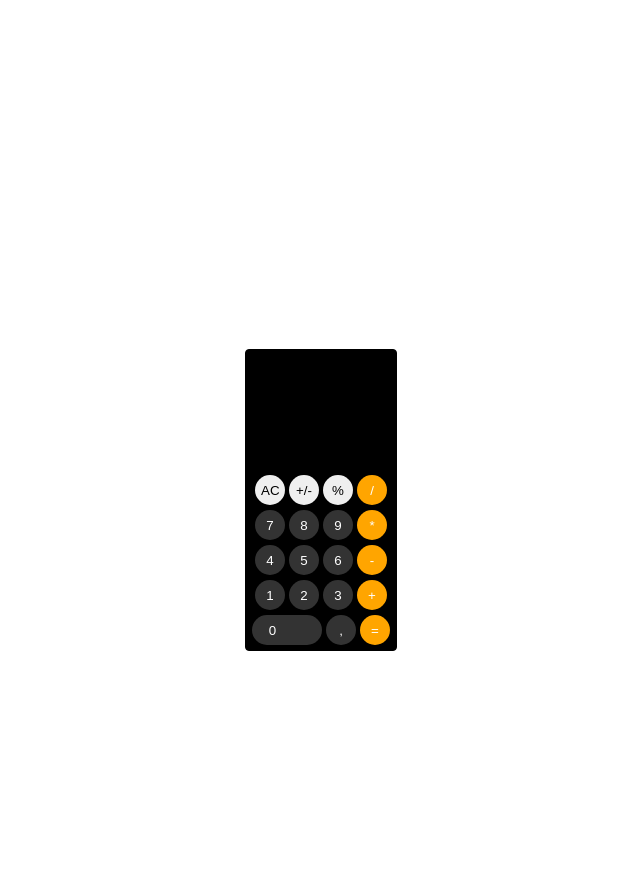
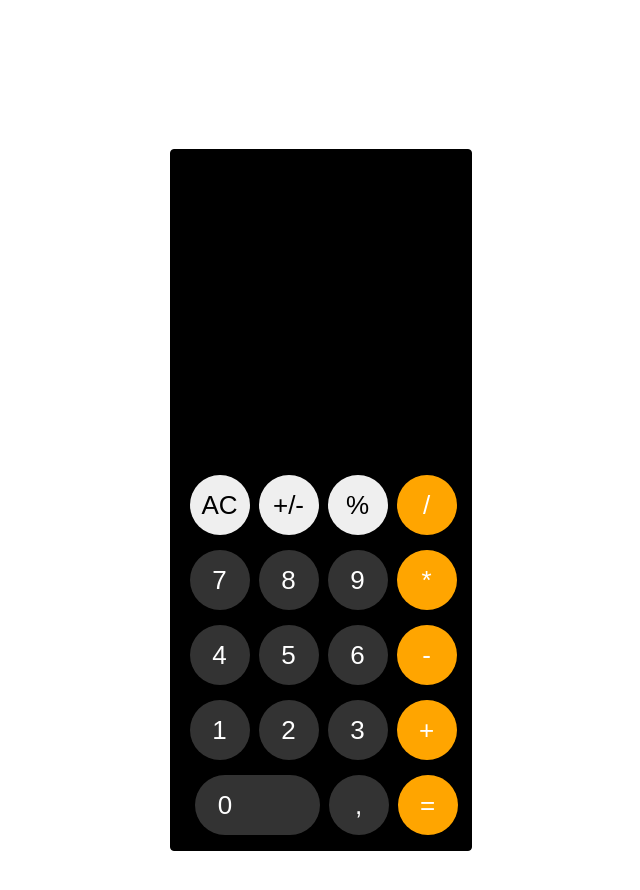
Before and after one commit to jveiiga/project-calculator, a plain HTML site: page index.html in a window 1280 px wide. Shown: the whole page, without its empty margins (319-959 px from the left). Drawn offline with Linux system fonts and the light colour scheme.

Commit message:
new-features

```diff
--- a/index.html
+++ b/index.html
@@ -8,47 +8,36 @@
     <link rel="" href="script.js" />
     <title>Calculadora IPhone</title>
   </head>
-  <body onload="loading();">
-    <div>
-      <form action="" id="from" name="Calculator" class="box">
-        <input type="text" class="result-color" name="text1" id="initialValue" disabled><br />
+  <body>
+    <div class="calculadora">
+        <input class="result-color" type="text" name="tela" id="display-da-tela" disabled><br />
         <div>
-            <input type="button" class="textcolor" name="text12" value="AC" onClick="location.reload()"/>
-            <input type="button" class="textcolor" name="" value="+/-" onClick="displaynum(div.value)">
-            <input type="button" class="textcolor" name="" value="%" onClick="displaynum(div.value)">
-            <input type="button" class="opcolor" name="divbtn" value="/" onClick="displaynum(divbtn.value)"><br />
-        </div>
+            <button class="textcolor" onClick="botao_AC()">AC</button>
+            <button class="textcolor" onClick="adicionar_parametro('+/-')">+/-</button>
+            <button class="textcolor" onClick="porcentagem()">%</button>
+            <button class="opcolor" onClick="adicionar_parametro('/')">/</button><br />
 
-        <div>
-            <input type="button" class="numcolor" name="btn7" value="7" onClick="displaynum(btn7.value)">
-            <input type="button" class="numcolor" name="btn8" value="8" onClick="displaynum(btn8.value)">
-            <input type="button" class="numcolor" name="btn9" value="9" onClick="displaynum(btn9.value)">
-            <input type="button" class="opcolor" name="mulbtn" value="*" onClick="displaynum(mulbtn.value)"><br />
-        </div>
 
-        <div>
-            <input type="button" class="numcolor" name="btn4" value="4" onClick="displaynum(btn4.value)">
-            <input type="button" class="numcolor" name="btn5" value="5" onClick="displaynum(btn5.value)">
-            <input type="button" class="numcolor" name="btn6" value="6" onClick="displaynum(btn6.value)">
-            <input type="button" class="opcolor" name="subbtn" value="-" onClick="displaynum(subbtn.value)">
+            <button class="numcolor" onClick="adicionar_parametro(7)">7</button>
+            <button class="numcolor" onClick="adicionar_parametro(8)">8</button>
+            <button class="numcolor" onClick="adicionar_parametro(9)">9</button>
+            <button class="opcolor" onClick="adicionar_parametro('*')">*</button><br />
+
+            <button class="numcolor" onClick="adicionar_parametro(4)">4</button>
+            <button class="numcolor" onClick="adicionar_parametro(5)">5</button>
+            <button class="numcolor" onClick="adicionar_parametro(6)">6</button>
+            <button class="opcolor" onClick="adicionar_parametro('-')">-</button><br />
+
+            <button class="numcolor" onClick="adicionar_parametro(1)">1</button>
+            <button class="numcolor" onClick="adicionar_parametro(2)">2</button>
+            <button class="numcolor" onClick="adicionar_parametro(3)">3</button>
+            <button class="opcolor" onClick="adicionar_parametro('+')">+</button><br />
+
+            <button class="btnzero" onClick="adicionar_parametro(0)">0</button>
+            <button class="numcolor" onClick="adicionar_parametro(',')">,</button>
+            <button class="opcolor" onClick="calcular()">=</button>
             <br />
         </div>
-
-        <div>
-            <input type="button" class="numcolor" name="btn1" value="1" onClick="displaynum(btn1.value)">
-            <input type="button" class="numcolor" name="btn2" value="2" onClick="displaynum(btn2.value)">
-            <input type="button" class="numcolor" name="btn3" value="3" onClick="displaynum(btn3.value)">
-            <input type="button" class="opcolor" name="addbtn" value="+" onClick="displaynum(addbtn.value)">
-            <br />
-        </div>
-
-        <div>
-            <input type="button" class="btnzero" name="btn0" value="0" onClick="displaynum(btn0.value)">
-            <input type="button" class="numcolor" name="btnvir" value="," onClick="displaynum(btnvir.value)">
-            <input type="button" class="opcolor" name="btnequal" value="=" onClick="text1.value=eval(text1.value)">
-            <br />
-        </div>
-      </form>
     </div>
   </body>
   <script src="script.js"></script>
--- a/script.js
+++ b/script.js
@@ -1,4 +1,17 @@
+function adicionar_parametro(parametro) {
+    document.querySelector("[name='tela']").value += parametro
+}
 
-function displaynum(n1) {
-    Calculator.text1.value = Calculator.text1.value + n1;
+function calcular() {
+    conta = document.querySelector("[name='tela']").value
+    document.querySelector("[name='tela']").value = eval(conta)
 }
+
+function porcentagem() {
+    conta  = document.querySelector("[name='tela']").value + '/100'
+    document.querySelector("[name='tela']").value = eval(conta)
+}
+
+function botao_AC() {
+    document.querySelector("[name='tela']").value = ''
+}
--- a/style.css
+++ b/style.css
@@ -7,7 +7,7 @@ body {
     align-items: center;
 }
 
-form {
+.calculadora {
     border: 1px solid black;
     border-radius: 4px;
     margin: auto;
@@ -15,8 +15,8 @@ form {
     flex-direction: column;
     justify-content: flex-end;
     align-items: center;
-    height: 300px;
-    width: 150px;
+    height: 700px;
+    width: 300px;
     background-color: black;
 }
 
@@ -25,14 +25,18 @@ form {
     background-color: transparent;
     text-align: end;
     color:#fff;
-    margin-right: 30px;
+    margin-right: 90px;
+    width: 100%;
+    font-size: 26px;
 }
 
 .textcolor {
     border: none;
     border-radius: 50px;
-    height: 30px;
-    width: 30px;
+    height: 60px;
+    width: 60px;
+    margin-left: 5px;
+    font-size: 26px;
 }
 
 .opcolor {
@@ -40,9 +44,11 @@ form {
     border-radius: 50px;
     background-color:orange;
     color: #fff;
-    width: 30px;
-    height: 30px;
-    margin-bottom: 5px;
+    width: 60px;
+    height: 60px;
+    margin-bottom: 15px;
+    margin-left: 5px;
+    font-size: 26px;
 }
 
 .numcolor {
@@ -50,8 +56,10 @@ form {
     border-radius: 50px;
     background-color: #333;
     color:#fff;
-    width: 30px;
-    height: 30px;
+    width: 60px;
+    height: 60px;
+    margin-left: 5px;
+    font-size: 26px;
 }
 
 
@@ -60,7 +68,9 @@ form {
     border-radius: 50px;
     background-color: #333;
     color:#fff;
-    width: 70px;
-    padding-right: 35px;
-    height: 30px;
+    width: 125px;
+    padding-right: 70px;
+    height: 60px;
+    margin-left: 10px;
+    font-size: 26px;
 }
```
